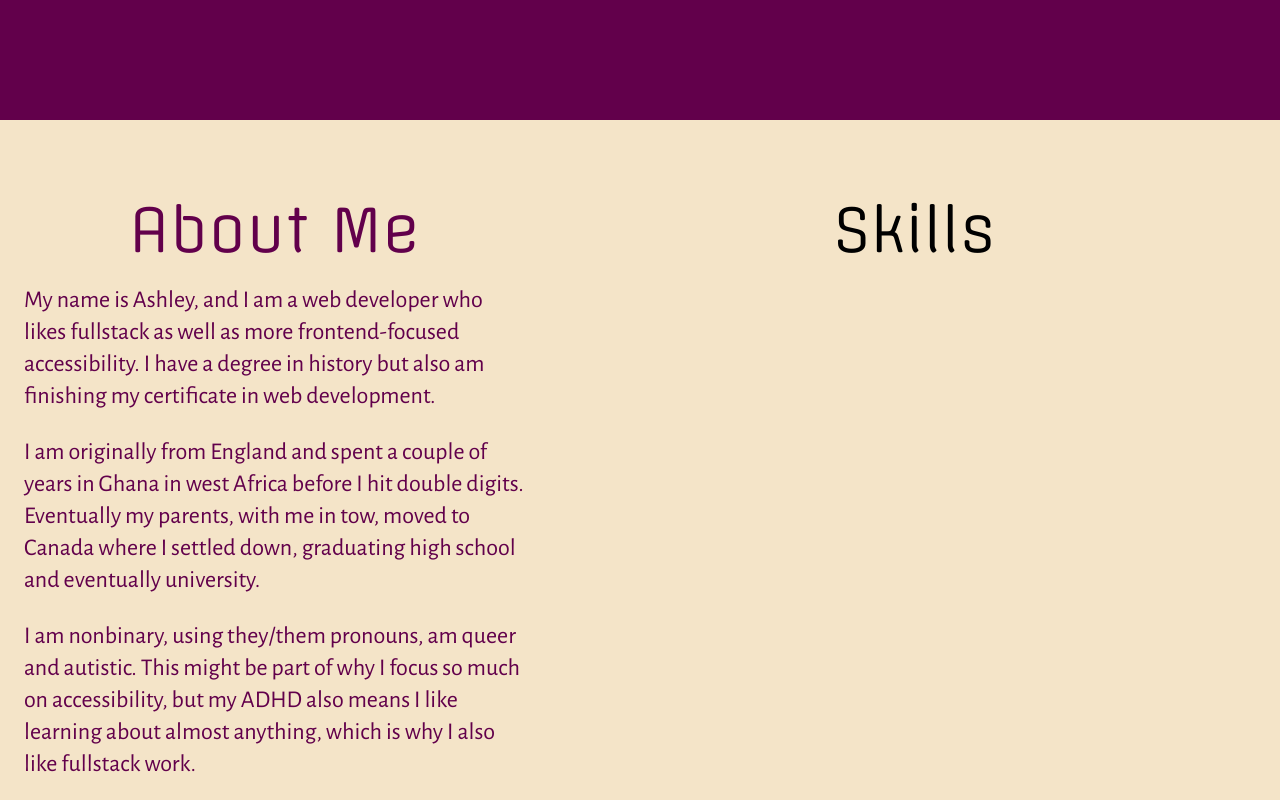
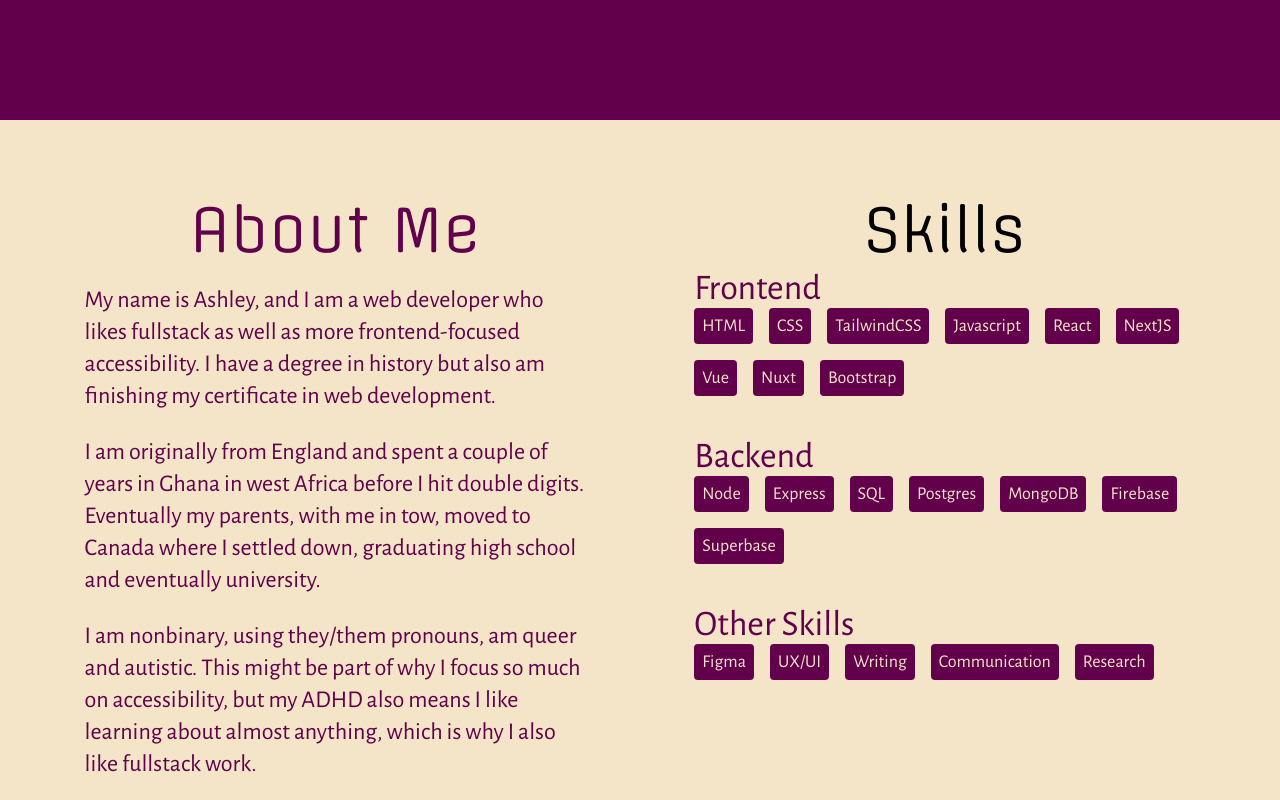
Before and after one commit to AshlavaDev/portfolio, a Next.js app: page / in a window 1280 px wide. Shown: the part 1480-2280 px from the top of the page. Built offline with nearby package versions, Linux system fonts and the light colour scheme.

Commit message:
add skill section, create skill component to loop through each skill without repeat code

```diff
--- a/components/About.tsx
+++ b/components/About.tsx
@@ -1,10 +1,15 @@
 import React from 'react';
+import Skill from './Skill';
 
 type Props = {}
 
+const frontendSkills: string[] = ['HTML', 'CSS', 'TailwindCSS', 'Javascript', 'React', 'NextJS', 'Vue', 'Nuxt', 'Bootstrap'];
+const backendSkills: string[] = ['Node', 'Express', 'SQL', 'Postgres', 'MongoDB', 'Firebase', 'Superbase'];
+const otherSkills: string[] = ['Figma', 'UX/UI', 'Writing', 'Communication', 'Research'];
+
 export default function About({}: Props) {
   return (
-    <section id='about' className='min-h-screen grid grid-cols-1 md:grid-cols-2'>
+    <section id='about' className='min-h-screen flex flex-col md:flex-row justify-evenly'>
       <div className='pt-20 px-6 flex flex-col items-center max-w-prose text-burgundy gap-y-6'>
         <h2 className='font-offside text-4xl md:text-6xl'>About Me</h2>
         <p className='text-lg md:text-2xl'>My name is Ashley, and I am a web developer who likes fullstack as well as more frontend-focused accessibility. I have a degree in history but also am finishing my certificate in web development.</p>
@@ -13,6 +18,32 @@ export default function About({}: Props) {
       </div>
       <div className='pt-20 px-6 flex flex-col items-center max-w-prose'>
         <h2 className='font-offside text-4xl md:text-6xl pb-2'>Skills</h2>
+        <div className='flex flex-col gap-10'>
+          <div>
+            <h4 className='text-2xl md:text-4xl text-burgundy'>Frontend</h4>
+            <div className='flex flex-wrap gap-4'>
+              {frontendSkills.map((skill: string, index: number) => (
+                <Skill key={index} skill={skill} />
+              ))}
+            </div>
+          </div>
+          <div>
+            <h4 className='text-2xl md:text-4xl text-burgundy'>Backend</h4>
+            <div className='flex flex-wrap gap-4'>
+              {backendSkills.map((skill: string, index: number) => (
+                <Skill key={index} skill={skill} />
+              ))}
+            </div>
+          </div>
+          <div>
+            <h4 className='text-2xl md:text-4xl text-burgundy'>Other Skills</h4>
+            <div className='flex flex-wrap gap-4'>
+              {otherSkills.map((skill: string, index: number) => (
+                <Skill key={index} skill={skill} />
+              ))}
+            </div>
+          </div>
+        </div>
       </div>
     </section>
   )
--- /dev/null
+++ b/components/Skill.tsx
@@ -0,0 +1,11 @@
+import React from 'react';
+
+type Props = {
+  skill: string
+}
+
+export default function Skill({skill}: Props) {
+  return (
+    <span className='md:text-lg hover:text-lg md:hover:text-xl px-2 py-1 bg-burgundy text-cream rounded'>{skill}</span>
+  )
+};
```
